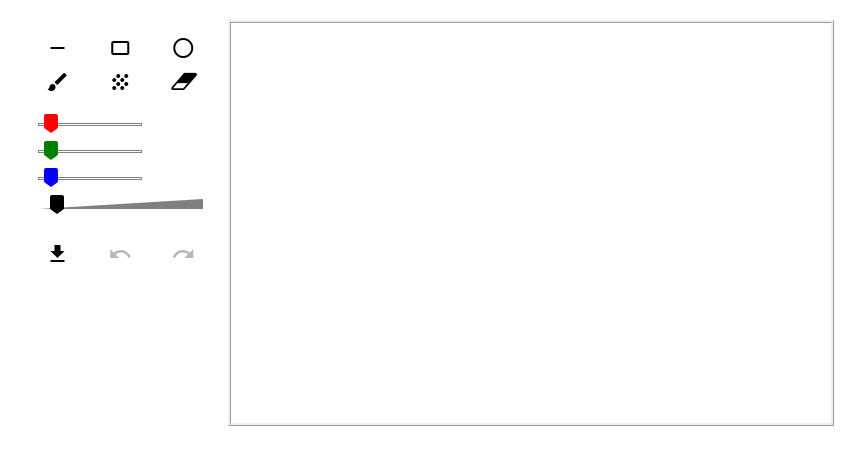
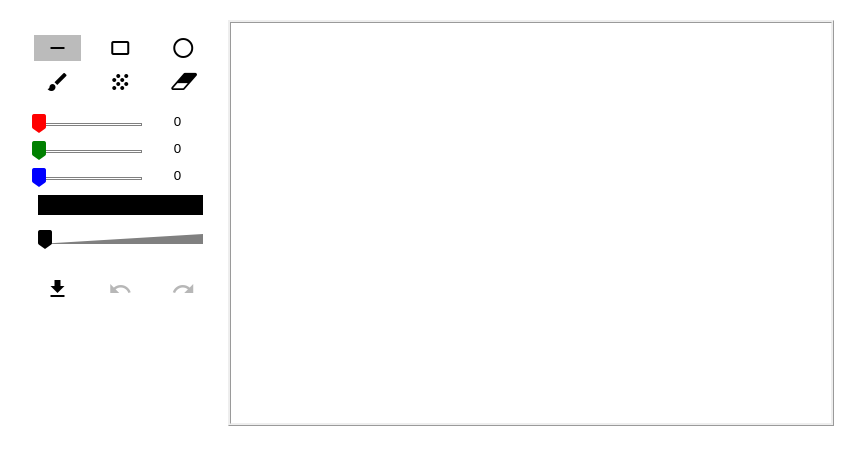
Before and after one commit to faddey-w/web_lab3, a plain HTML site: page index.html in a window 1280 px wide. Shown: the whole page, without its empty margins (212-1077 px from the left). Drawn offline with nearby package versions, Linux system fonts and the light colour scheme.

Commit message:
fixed bug in slider controller; components integration done

```diff
--- a/js/editor.js
+++ b/js/editor.js
@@ -3,6 +3,7 @@
 function SliderController($slider, name, range) {
     range = range || 100;
     var $label = $slider.find('span');
+    var start_point = null;
 
     function set_position(value) {
         $label.css('left', value);
@@ -18,13 +19,19 @@ function SliderController($slider, name, range) {
         return Math.round(value);
     }
 
+    var $body = $('body');
     $label.mousedown(function (mousedown_evt) {
         var label_width = $label.width();
+        start_point = {
+            x: mousedown_evt.pageX,
+            pos: $label.position().left + label_width / 2
+        };
+    });
+    $body.on('mousemove.slider.'+name, function (evt) {
+        if (!start_point) return;
+        var label_width = $label.width();
         var slider_width = $slider.width();
-        var x0 = mousedown_evt.pageX;
-        var pos0 = $label.position().left + label_width/2;
-        $label.on('mousemove.slider.'+name, function (evt) {
-            var new_pos = pos0 + (evt.pageX - x0);
+        var new_pos = start_point.pos + (evt.pageX - start_point.x);
         if (new_pos < 0) {
             new_pos = 0;
         } else if (new_pos > slider_width) {
@@ -33,10 +40,9 @@ function SliderController($slider, name, range) {
         var step_size = slider_width / range;
         if (step_size > 3) new_pos = step_size * Math.round(new_pos / step_size);
         set_position(new_pos - label_width/2);
-        })
     });
-    $label.mouseup(function () {
-        $label.off('mousemove.slider.'+name);
+    $body.mouseup(function () {
+        start_point = null;
     });
 
     return {
@@ -78,7 +84,7 @@ function ToolPicker($box, name) {
 
     return {
         pick: function(tool_id) {
-            pick($buttons.find('#' + tool_id));
+            pick($box.find('button#' + tool_id));
         },
         subscribe: function(handler) {
             $.subscribe('tool-pick.'+name, function(evt, data) {
@@ -181,20 +187,57 @@ function CanvasController($canvas, name, initial_tool) {
 }
 
 
+function ColorSelector($element, name) {
+    var color_components = {red: 0, green: 0, blue: 0};
+
+    var $preview = $element.find('#color-preview');
+
+    ['red', 'green', 'blue'].forEach(function (component) {
+        var $slider = $element.find('.range-slider [class=' + component + ']').parent();
+        var $input = $slider.next();
+
+        var slider_ctl = SliderController($slider, 'color-selector.' + name + '.' + component, 255);
+        $input.change(function () {
+            slider_ctl.set($input.val());
+        });
+        slider_ctl.subscribe(function(info) {
+            $input.val(info.value);
+            color_components[component] = info.value;
+            publish();
+        });
+        slider_ctl.set(0);
+    });
+    publish();
+
+    function publish() {
+        var clr = _build_color();
+        $preview.css('background-color', clr);
+        $.publish('color-selector.' + name, clr);
+    }
+
+    function _build_color() {
+        return '#' + _to_hex(color_components.red)
+            + _to_hex(color_components.green)
+            + _to_hex(color_components.blue);
+    }
+
+    function _to_hex(value) {
+        var hex = (value | 0).toString(16);
+        return hex.length == 1 ? '0' + hex : hex;
+    }
+
+    return {
+        subscribe: function(handler) {
+            $.subscribe('color-selector.' + name, function (evt, clr) {
+                handler(clr);
+            });
+        },
+        publish: publish
+    }
+}
+
+
 $(document).ready(function () {
-    var $slider = $('.range-slider [class=red]').parent();
-    var slider = SliderController($slider, 'color-red', 255);
-    slider.subscribe(function(info) {
-        $input.val(info.value);
-    });
-    window.slider = slider;
-    var $input = $slider.next();
-    $input.change(function () {
-        slider.set($input.val());
-    });
-    $('#cmd-save').click(function() {
-        slider.set($input.val());
-    });
 
     var dummy_tool = {
         begin: function() {
@@ -208,8 +251,24 @@ $(document).ready(function () {
         }
     };
 
-    var $canvas = $('#draw-area');
-    var canv_ctl = CanvasController($canvas, 'canvas', dummy_tool);
+    var tool_map = {};
+
+    var canv_ctl = CanvasController($('#draw-area'), 'canvas', dummy_tool);
+    var tool_picker = ToolPicker($('#tools'), 'tool-picker');
+    var color_selector = ColorSelector($('#color-picker').parent(), 'color-picker');
+    var width_slider = SliderController($('#width-selector .range-slider'), 'stroke-width', 5);
+
+    width_slider.set(0);
+    tool_picker.pick('tool-line');
+
+    color_selector.subscribe(canv_ctl.set_color);
+    width_slider.subscribe(function (info) {
+        canv_ctl.set_stroke_width(info.value+1);
+    });
+    tool_picker.subscribe(function (tool_id) {
+        canv_ctl.set_tool(tool_map[tool_id] || dummy_tool);
+    });
+
     canv_ctl.subscribe(function(data_url, history_pos, history_len) {
         $('#cmd-undo').prop('disabled', history_pos == 0);
         $('#cmd-redo').prop('disabled', history_pos == history_len-1);
--- a/styles.css
+++ b/styles.css
@@ -111,6 +111,14 @@ i.fa {
     margin: 5px 10% 5px 1%;
 }
 
+#color-preview {
+    height: 20px;
+    width: 87%;
+    margin-left: 5%;
+    margin-top: -10px;
+    margin-bottom: 25px;
+}
+
 *:focus {
     outline: none;
 }
```
Lines whose indentation alone changed are shown as unchanged.
